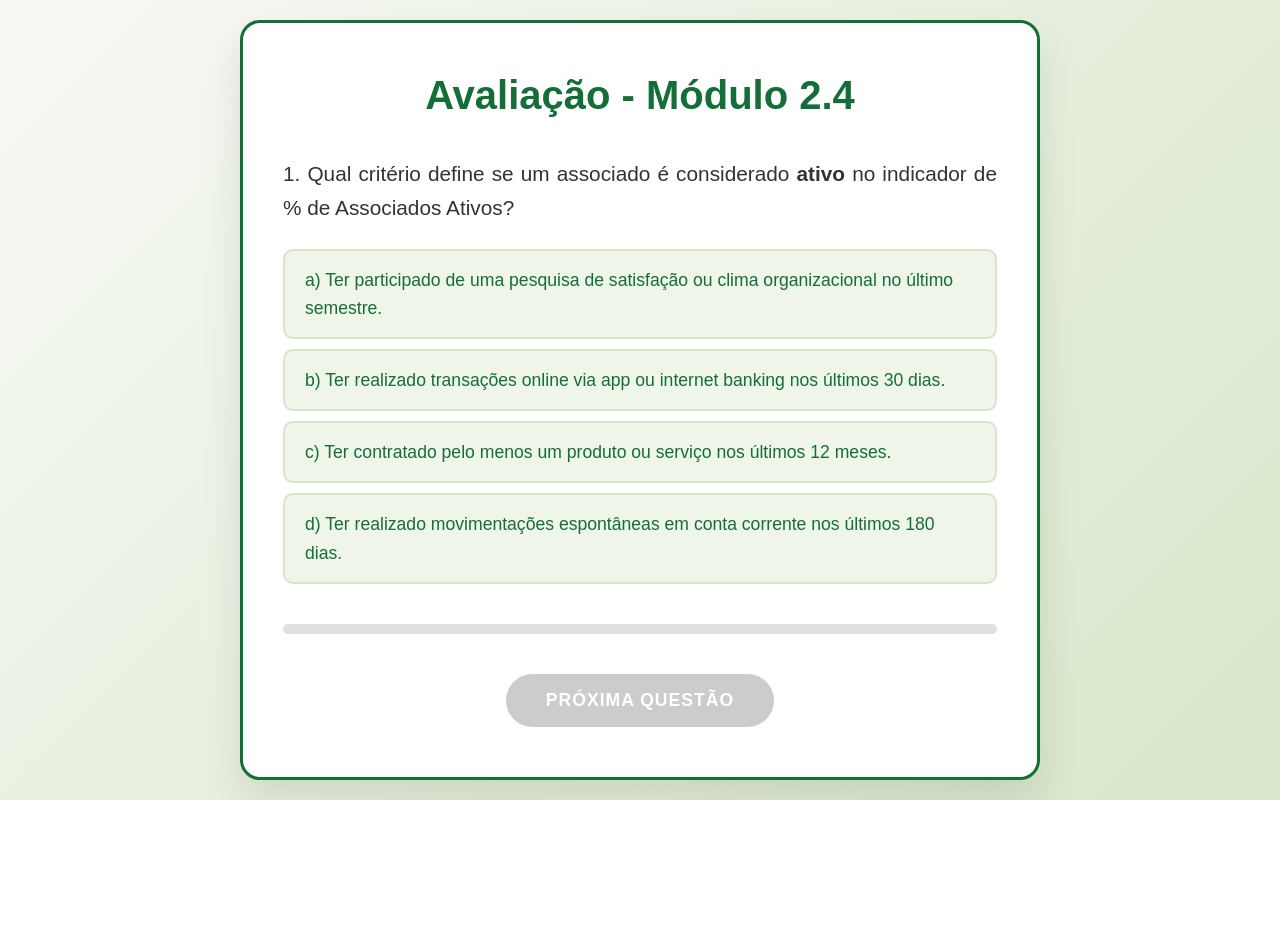
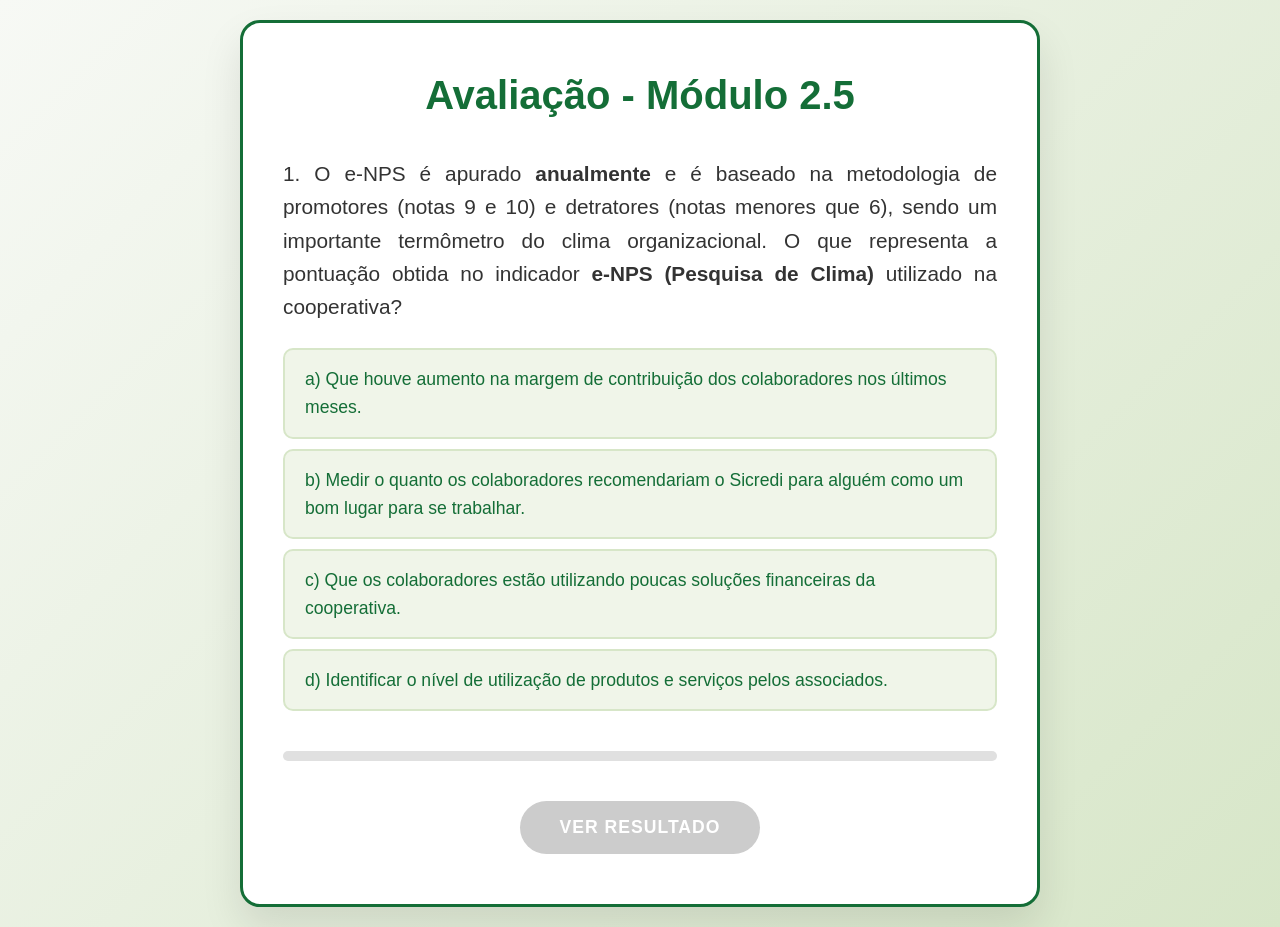
Before and after one commit to rossattofc/links, a plain HTML site: page Módulo 2.html in a window 1280 px wide. Before the commit the page ends 800 px from the top, so only its background shows below. Drawn offline with Linux system fonts and the light colour scheme; a web font is replaced by a local one.

Commit message:
Update Módulo 2.html

```diff
--- a/Módulo 2.html
+++ b/Módulo 2.html
@@ -3,7 +3,7 @@
 <head>
     <meta charset="UTF-8">
     <meta name="viewport" content="width=device-width, initial-scale=1.0">
-    <title>Avaliação - Módulo 2.4</title>
+    <title>Avaliação - Módulo 2.5</title>
     <script src="SCORM_API_wrapper.js"></script>
 <style>
     /* Estilos de Fonte e Corpo da Página */
@@ -199,7 +199,7 @@
 
     <div class="quiz-screen-container">
         <div id="quiz-header">
-            <h2>Avaliação - Módulo 2.4</h2>
+            <h2>Avaliação - Módulo 2.5</h2>
         </div>
 
         <div id="quiz-container">
@@ -232,33 +232,15 @@ document.addEventListener('DOMContentLoaded', () => {
     };
     if (typeof pipwerks !== 'undefined') scorm.init();
 
-    // --- DADOS DAS QUESTÕES DO MÓDULO 2.4 ---
+    // --- DADOS DAS QUESTÕES DO MÓDULO 2.5 ---
     const quizData = [
         {
-            question: "Qual critério define se um associado é considerado <strong>ativo</strong> no indicador de % de Associados Ativos?",
+            question: "O e-NPS é apurado <strong>anualmente</strong> e é baseado na metodologia de promotores (notas 9 e 10) e detratores (notas menores que 6), sendo um importante termômetro do clima organizacional. O que representa a pontuação obtida no indicador <strong>e-NPS (Pesquisa de Clima)</strong> utilizado na cooperativa?",
             answers: [
-                { text: "Ter contratado pelo menos um produto ou serviço nos últimos 12 meses.", correct: false },
-                { text: "Ter realizado transações online via app ou internet banking nos últimos 30 dias.", correct: false },
-                { text: "Ter participado de uma pesquisa de satisfação ou clima organizacional no último semestre.", correct: false },
-                { text: "Ter realizado movimentações espontâneas em conta corrente nos últimos 180 dias.", correct: true }
-            ]
-        },
-        {
-            question: "O indicador de <strong>Market Share de Crédito</strong> é utilizado para avaliar a participação da cooperativa no mercado financeiro. Qual é a forma correta de calcular esse indicador?",
-            answers: [
-                { text: "Pela soma do volume de crédito concedido aos associados com o total de depósitos captados pela cooperativa.", correct: false },
-                { text: "Pela razão entre o volume de crédito do Sicredi na área de abrangência da cooperativa e o volume total de crédito do mercado (Sicredi + ESTBAN), refletindo a participação da cooperativa no mercado de crédito.", correct: true },
-                { text: "Pela média da margem de contribuição dos associados nos últimos 6 meses.", correct: false },
-                { text: "Pela divisão entre o número de associados ativos e o total de associados correntistas.", correct: false }
-            ]
-        },
-        {
-            question: "O indicador de <strong>Share of Wallet de Crédito</strong> é utilizado para avaliar a participação da Cooperativa no total de crédito tomado pelos seus associados. Nesse contexto assinale a alternativa correta referente como esse indicador é calculado?",
-            answers: [
-                { text: "Pela soma do volume de crédito do Sicredi com o total de depósitos captados na área de abrangência da cooperativa.", correct: false },
-                { text: "Pela média da margem de contribuição dos associados nos últimos 6 meses.", correct: false },
-                { text: "Pela divisão entre o número de associados ativos e o total de associados correntistas.", correct: false },
-                { text: "Pela divisão entre o saldo de crédito do associado na Cooperativa e o volume total de crédito do associado registrado no SCR, refletindo o quanto do total de crédito do associado está alocado na Cooperativa.", correct: true }
+                { text: "Que os colaboradores estão utilizando poucas soluções financeiras da cooperativa.", correct: false },
+                { text: "Medir o quanto os colaboradores recomendariam o Sicredi para alguém como um bom lugar para se trabalhar.", correct: true },
+                { text: "Que houve aumento na margem de contribuição dos colaboradores nos últimos meses.", correct: false },
+                { text: "Identificar o nível de utilização de produtos e serviços pelos associados.", correct: false }
             ]
         }
     ];
@@ -336,6 +318,7 @@ document.addEventListener('DOMContentLoaded', () => {
     }
 
     function updateProgressBar() {
+        // Como há apenas uma questão, a barra irá de 0% para 100% de uma vez.
         const progress = ((currentQuestionIndex) / questions.length) * 100;
         progressBar.style.width = `${progress}%`;
     }
```
